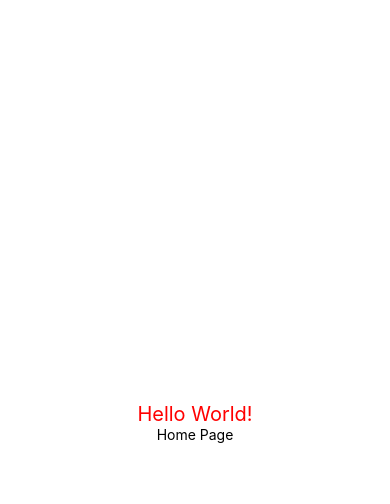
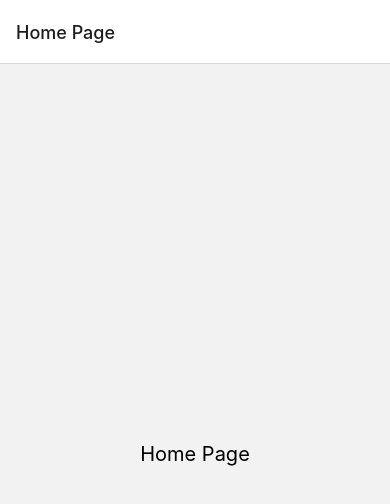
Before and after one commit to hamza-aamir-1/firstapp, a React Native app: screen / in a window 390 px wide. Shown: the top 504 px of the page. Built offline with nearby package versions, Linux system fonts and the light colour scheme.

Commit message:
Navigation (continue)

```diff
--- a/App.js
+++ b/App.js
@@ -1,28 +1,20 @@
+import * as React from 'react';
 import { View, Text, StyleSheet } from 'react-native'
-import React from 'react'
+import { NavigationContainer } from '@react-navigation/native';
+import { createNativeStackNavigator } from '@react-navigation/native-stack';
 import Home from './src/screens/frontend/Home/Home'
 
-const App = () => {
+const Stack = createNativeStackNavigator();
+
+function App() {
   return (
-    <View style={styles.sectionContainer}>
-      <Text style={styles.textClr}>Hello World!</Text>
-      <Home />
-    </View>
-  )
+    <NavigationContainer>
+      <Stack.Navigator>
+        <Stack.Screen name="Home Page" component={Home}/>
+      </Stack.Navigator>
+    </NavigationContainer>
+  );
 }
-
-const styles = StyleSheet.create({
-  textClr: {
-    color: 'red',
-    fontSize: 20
-  },
-  sectionContainer: {
-    justifyContent: 'center',
-    alignItems: 'center',
-    width: '100%',
-    height: '100%'
-  },
-});
 
 export default App
 
--- a/src/screens/frontend/Home/Home.js
+++ b/src/screens/frontend/Home/Home.js
@@ -3,8 +3,8 @@ import React from 'react'
 
 const Home = () => {
   return (
-    <View>
-      <Text>Home Page</Text>
+    <View style={{flex: 1, justifyContent: 'center', alignItems: 'center',}}>
+      <Text style={{color: 'black', fontSize: 20}}>Home Page</Text>
     </View>
   )
 }
```
